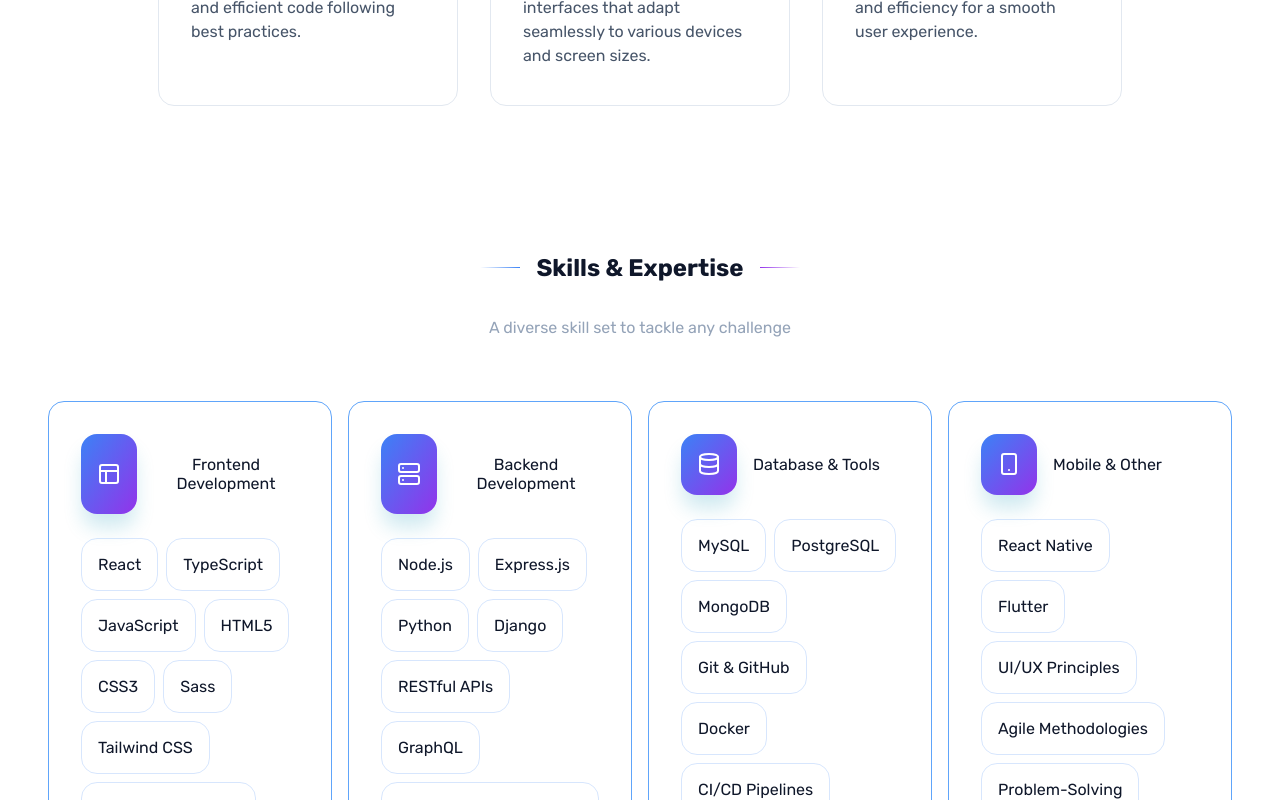
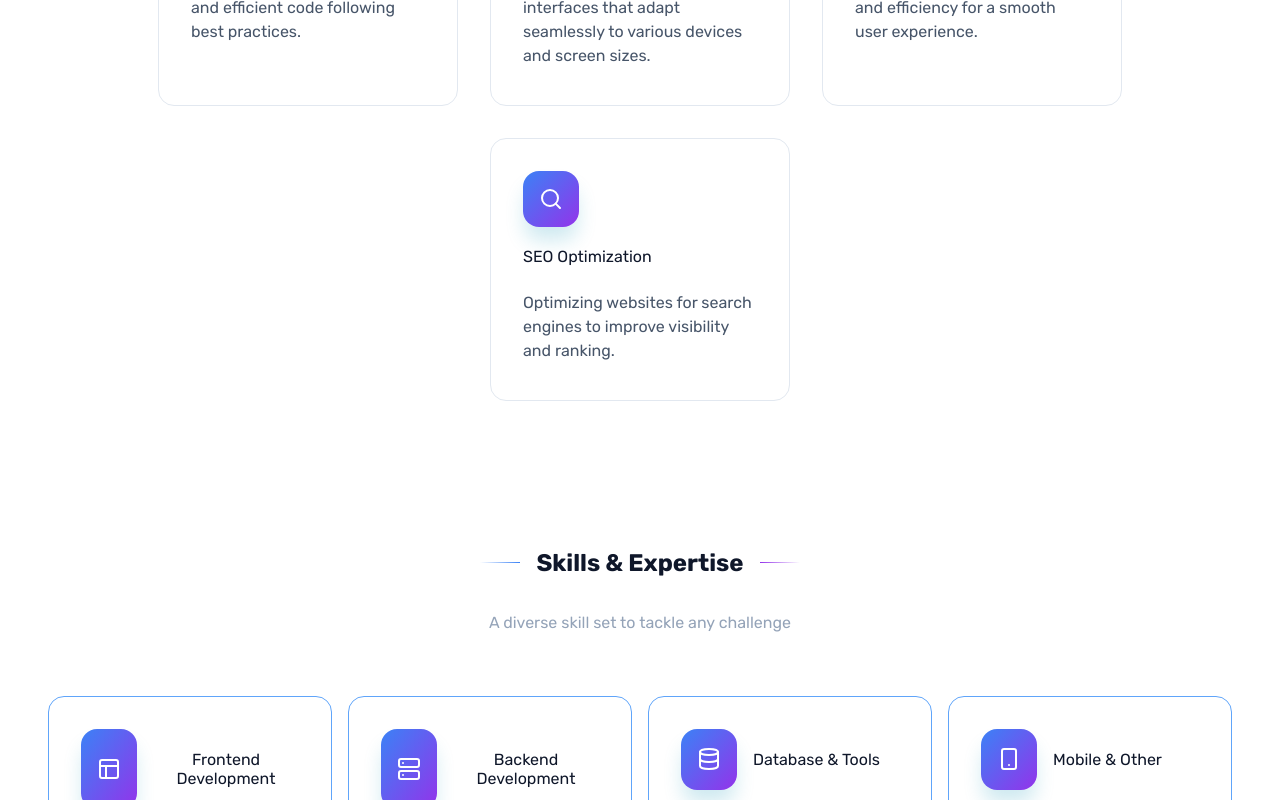
Before and after one commit to Mattias988/MKorsakowsky-V2, a Next.js app in the folder frontend/: page / in a window 1280 px wide. Shown: the part 1660-2460 px from the top of the page. Built offline with nearby package versions, Linux system fonts and the light colour scheme; no server answers.

Commit message:
add one about card data

```diff
--- a/frontend/src/data/cards.ts
+++ b/frontend/src/data/cards.ts
@@ -1,5 +1,5 @@
 import { Card } from '@/types/components'
-import {Code, Palette, Rocket} from "lucide-react";
+import { Code, Palette, Rocket, Search } from "lucide-react";
 
 
 
@@ -18,5 +18,10 @@ export const cards: Card[] = [
         title: "Performance Optimization",
         description: "Enhancing application speed and efficiency for a smooth user experience.",
         icon: Rocket,
+    },
+    {
+        title: "SEO Optimization",
+        description: "Optimizing websites for search engines to improve visibility and ranking.",
+        icon: Search,
     }
 ]
```
